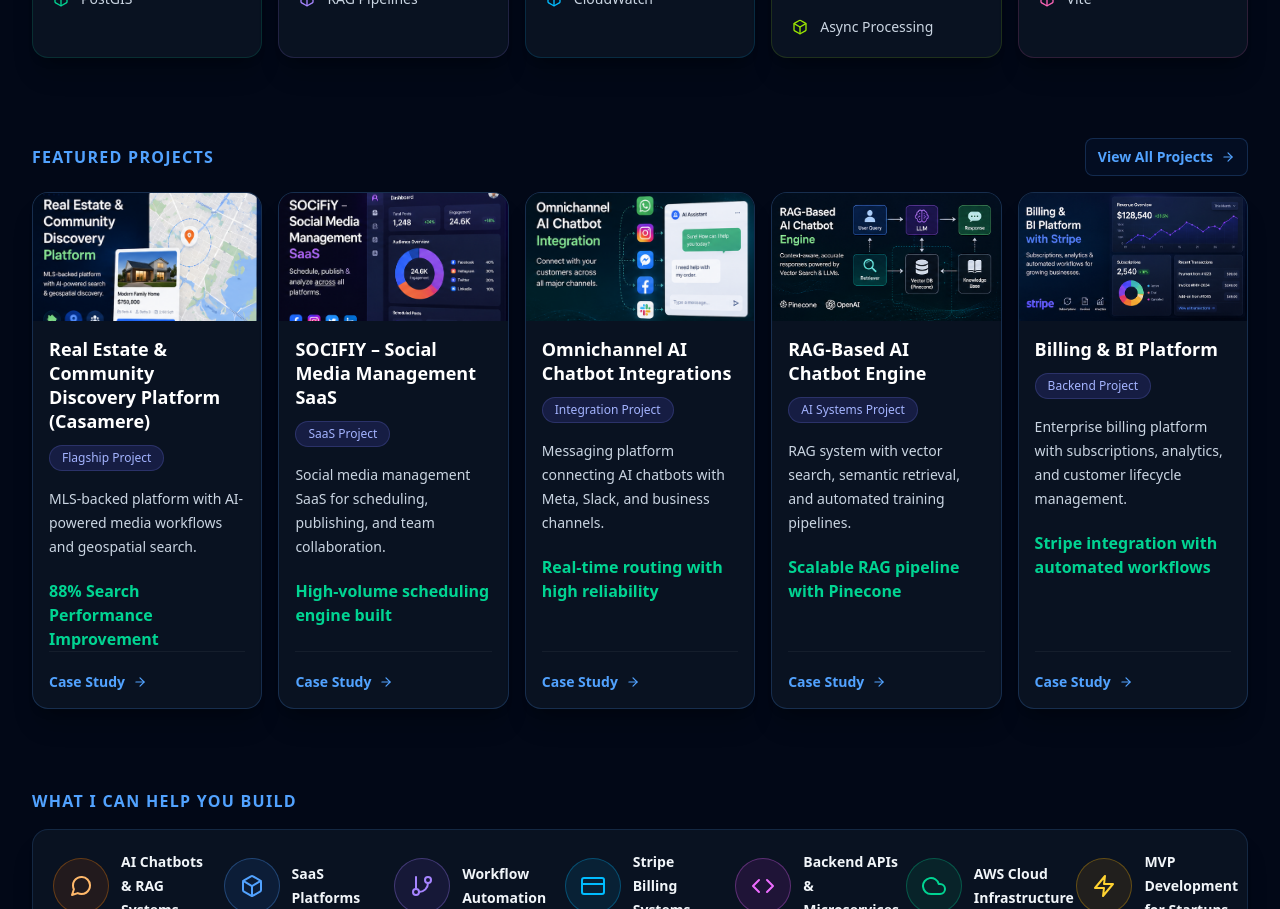
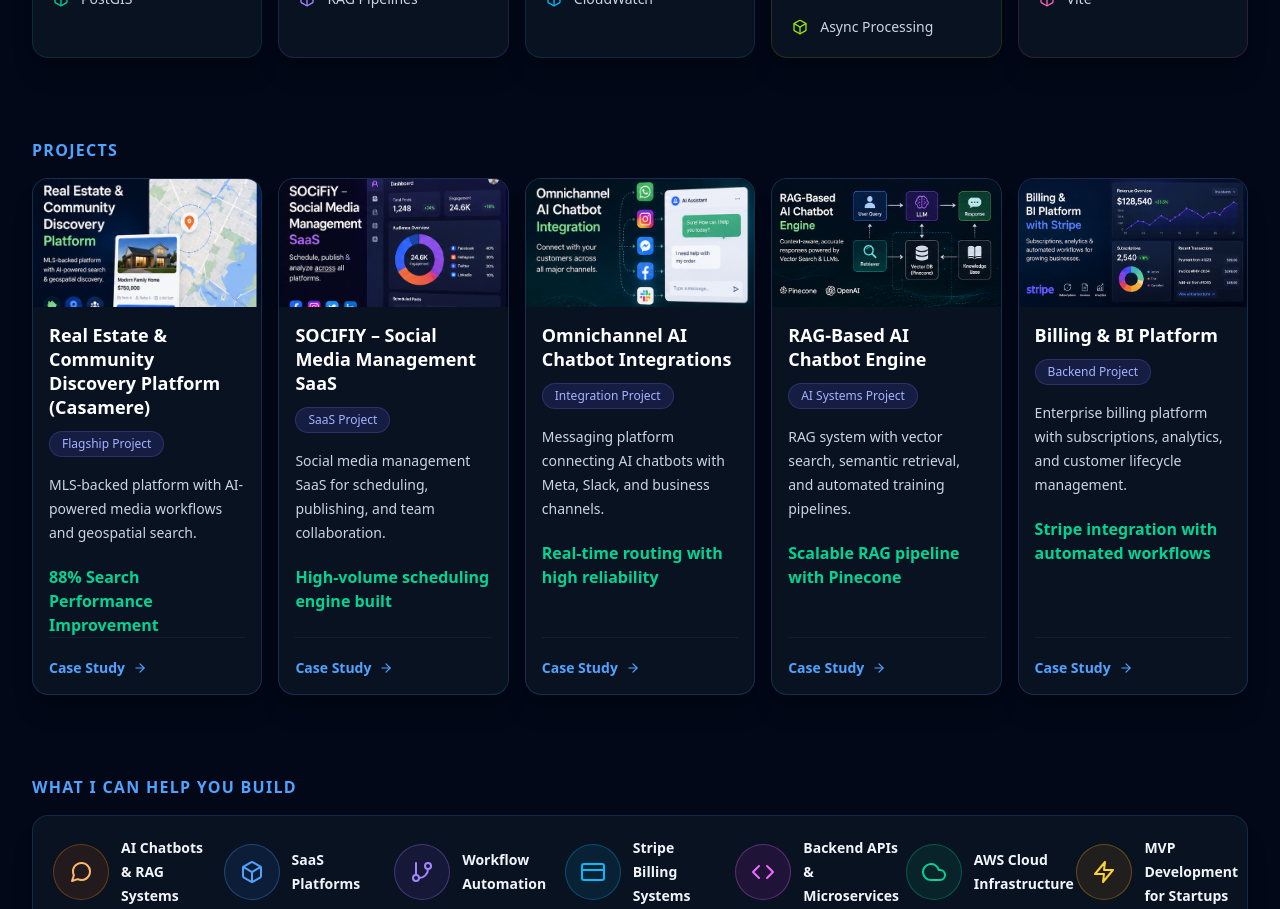
Before and after one commit to Ali-0005/aliarif-portfolio, a React (Vite) app: page / in a window 1280 px wide. Shown: the part 2620-3529 px from the top of the page. Built offline with nearby package versions, Linux system fonts and the light colour scheme.

Commit message:
updates on the homepage

```diff
--- a/src/features/Home/components/AboutSection.jsx
+++ b/src/features/Home/components/AboutSection.jsx
@@ -156,9 +156,12 @@
             </div>
 
             <div className="flex shrink-0 items-center gap-3 self-end text-blue-300 lg:self-auto">
-              <div className="rounded-2xl border border-blue-400/20 bg-blue-500/10 p-4">
+              <Link
+                to="/about"
+                className="rounded-2xl border border-blue-400/20 bg-blue-500/10 p-4 transition hover:border-blue-300 hover:bg-blue-500/20"
+              >
                 <FiArrowUpRight className="text-3xl" />
-              </div>
+              </Link>
             </div>
           </div>
         </div>
--- a/src/features/Home/components/ProjectsSection.jsx
+++ b/src/features/Home/components/ProjectsSection.jsx
@@ -61,32 +61,27 @@
       className="bg-[#020817] px-5 pb-16 text-white lg:px-8 lg:pb-20"
     >
       <div className="mx-auto max-w-7xl">
-        <div className="flex items-center justify-between gap-4">
-          <p className="text-sm font-semibold uppercase tracking-[0.08em] text-blue-400 sm:text-base">
-            Featured Projects
-          </p>
-          <a
-            href="#projects"
-            className="inline-flex items-center gap-2 rounded-lg border border-blue-400/20 bg-blue-500/5 px-3 py-2 text-sm font-semibold text-blue-400 transition hover:bg-blue-500/10"
-          >
-            View All Projects
-            <FiArrowRight />
-          </a>
-        </div>
+        <p className="text-sm font-semibold uppercase tracking-[0.08em] text-blue-400 sm:text-base">
+          Projects
+        </p>
 
         <div className="mt-4 grid gap-4 md:grid-cols-2 xl:grid-cols-5">
           {projects.map((project) => {
+            const Card = project.href ? Link : 'a'
+            const cardProps = project.href ? { to: project.href } : { href: '#contact' }
+
             return (
-              <article
+              <Card
                 key={project.title}
-                className="flex overflow-hidden rounded-2xl border border-blue-400/20 bg-[#0b1424]/85 shadow-xl shadow-black/20"
+                {...cardProps}
+                className="group flex overflow-hidden rounded-2xl border border-blue-400/20 bg-[#0b1424]/85 shadow-xl shadow-black/20 transition hover:border-blue-300/60 hover:bg-[#0f1a2c]"
               >
                 <div className="flex w-full flex-col">
                   <div className="h-32 overflow-hidden bg-[#0f1a2c]">
                     <img
                       src={project.thumbnail}
                       alt={`${project.title} thumbnail`}
-                      className="h-full w-full object-cover"
+                      className="h-full w-full object-cover transition group-hover:scale-105"
                     />
                   </div>
 
@@ -104,26 +99,13 @@
                       {project.result}
                     </p>
 
-                    {project.href ? (
-                      <Link
-                        to={project.href}
-                        className="mt-auto inline-flex items-center gap-2 border-t border-white/5 pt-5 text-sm font-semibold text-blue-400"
-                      >
-                        Case Study
-                        <FiArrowRight />
-                      </Link>
-                    ) : (
-                      <a
-                      href="#contact"
-                      className="mt-auto inline-flex items-center gap-2 border-t border-white/5 pt-5 text-sm font-semibold text-blue-400"
-                    >
+                    <span className="mt-auto inline-flex items-center gap-2 border-t border-white/5 pt-5 text-sm font-semibold text-blue-400">
                       Case Study
                       <FiArrowRight />
-                    </a>
-                    )}
+                    </span>
                   </div>
                 </div>
-              </article>
+              </Card>
             )
           })}
         </div>
```
